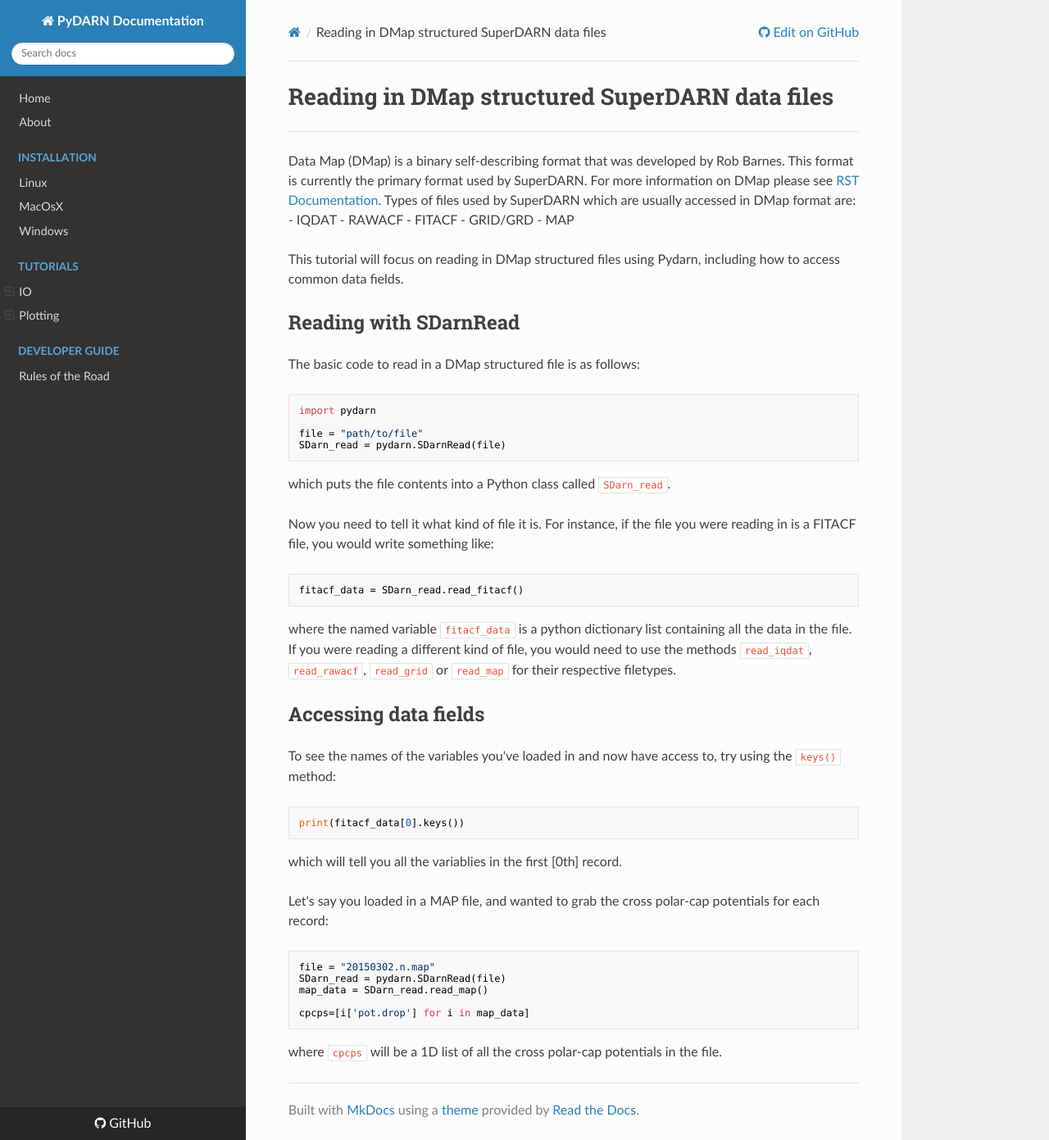
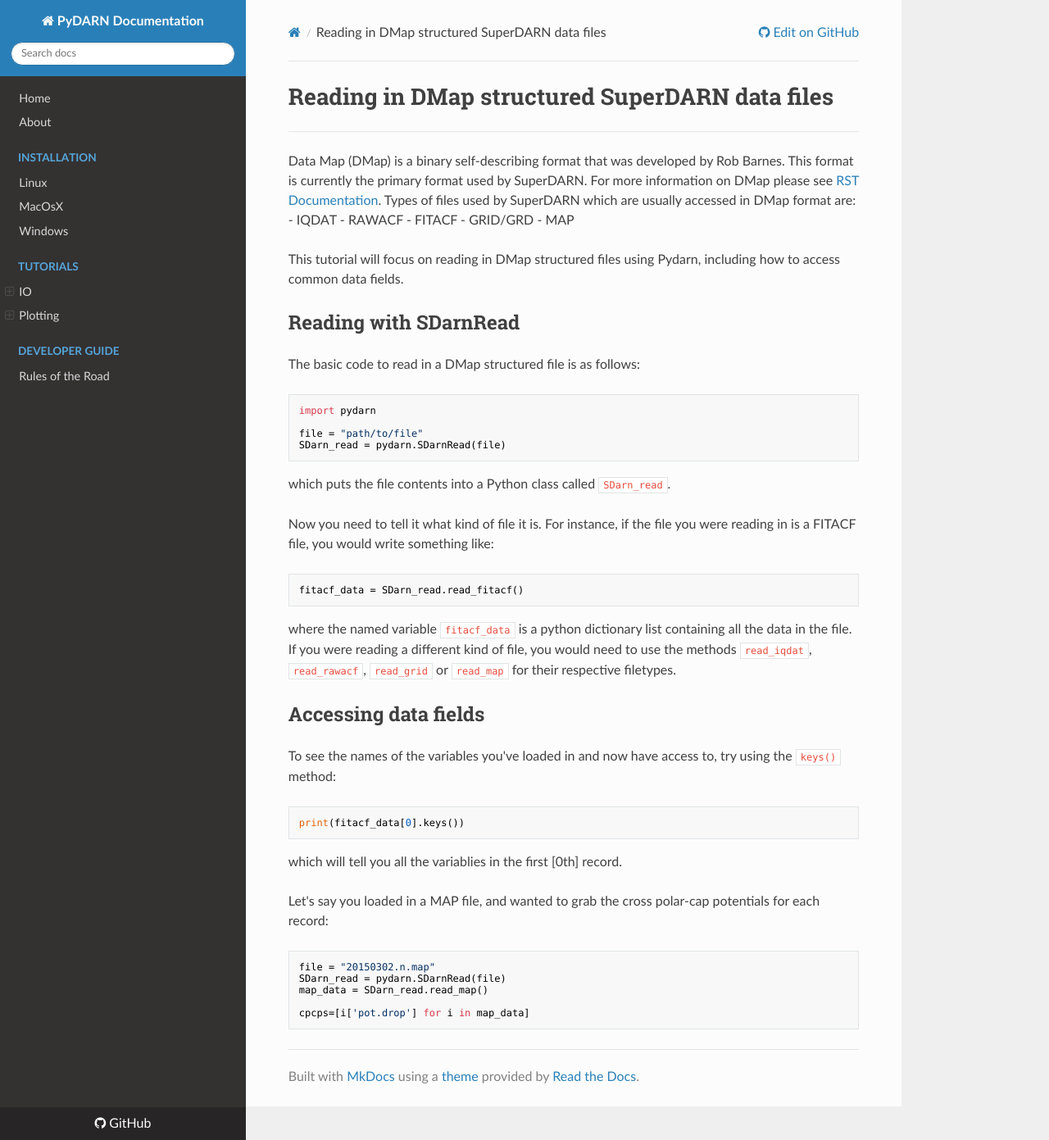
Before and after one commit to SuperDARN/pydarn, an MkDocs documentation site: the page built from docs/user/SDarnRead.md, in a window 1280 px wide and 1391 px high. Shown: the whole window at 82% size. Built offline with MkDocs 1.6.1, drawn with Linux system fonts in a browser that asks for light colours; nearby versions of some CDN libraries.

Commit message:
Update SDarnRead.md

````diff
--- a/docs/user/SDarnRead.md
+++ b/docs/user/SDarnRead.md
@@ -45,4 +45,3 @@ map_data = SDarn_read.read_map()
 
 cpcps=[i['pot.drop'] for i in map_data]
 ```
-where `cpcps` will be a 1D list of all the cross polar-cap potentials in the file.
````
